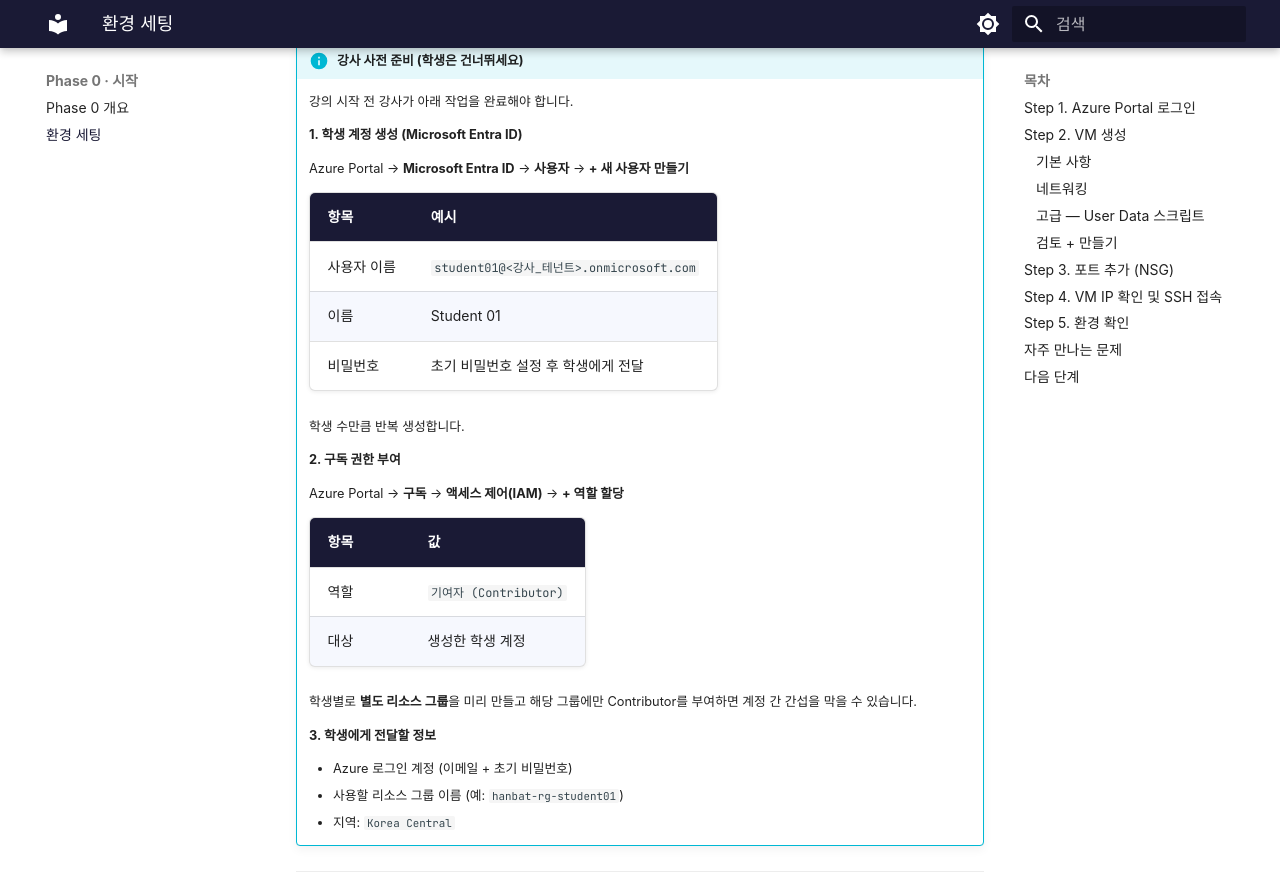
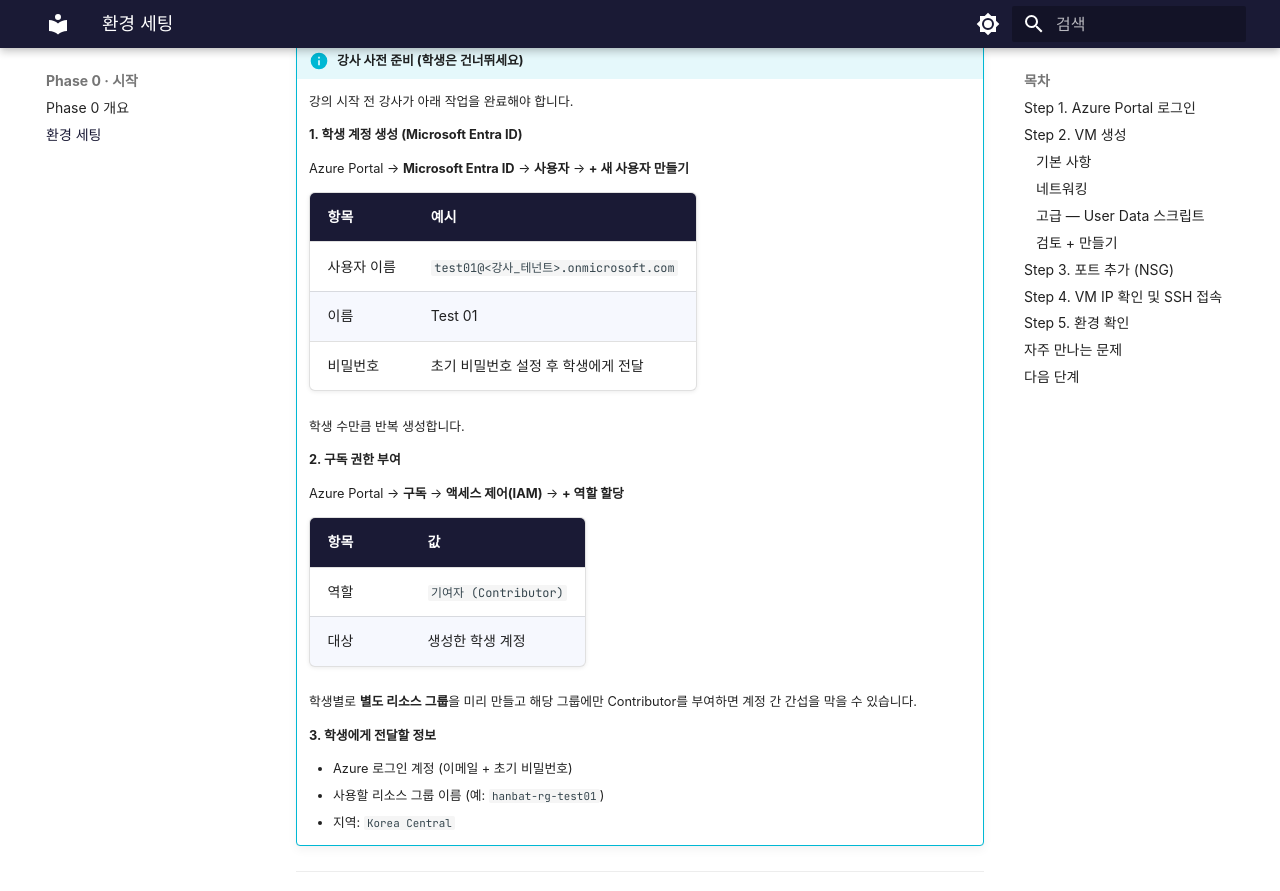
Before and after one commit to skilleat-labs/container-service-labs, an MkDocs documentation site: the page built from docs/phase-0/environment-setup.md, in a window 1280 px wide and 1400 px high, scrolled down 273 px. Shown: the top 891 px of the window. Built offline with MkDocs 1.6.1 and Material for MkDocs 9.7.7, drawn with Linux system fonts in a browser that asks for light colours; some web fonts are replaced; some of the changed text lies outside the part shown.

Commit message:
docs: 학생 계정명 student01 → test01로 변경

```diff
--- a/docs/phase-0/environment-setup.md
+++ b/docs/phase-0/environment-setup.md
@@ -14,8 +14,8 @@
 
     | 항목 | 예시 |
     |------|------|
-    | 사용자 이름 | `student01@<강사_테넌트>.onmicrosoft.com` |
-    | 이름 | Student 01 |
+    | 사용자 이름 | `test01@<강사_테넌트>.onmicrosoft.com` |
+    | 이름 | Test 01 |
     | 비밀번호 | 초기 비밀번호 설정 후 학생에게 전달 |
 
     학생 수만큼 반복 생성합니다.
@@ -34,7 +34,7 @@
     **3. 학생에게 전달할 정보**
 
     - Azure 로그인 계정 (이메일 + 초기 비밀번호)
-    - 사용할 리소스 그룹 이름 (예: `hanbat-rg-student01`)
+    - 사용할 리소스 그룹 이름 (예: `hanbat-rg-test01`)
     - 지역: `Korea Central`
 
 ---
@@ -67,7 +67,7 @@ Azure Portal 검색창에 **가상 머신**을 검색하고 **+ 만들기** →
 | 항목 | 값 |
 |------|-----|
 | 구독 | 강사가 안내한 구독 선택 |
-| 리소스 그룹 | 강사가 배정한 리소스 그룹 (예: `hanbat-rg-student01`) |
+| 리소스 그룹 | 강사가 배정한 리소스 그룹 (예: `hanbat-rg-test01`) |
 | 가상 머신 이름 | `hanbat-lab-vm` |
 | 지역 | **(Asia Pacific) Korea Central** |
 | 가용성 옵션 | 인프라 중복 필요 없음 |
```
